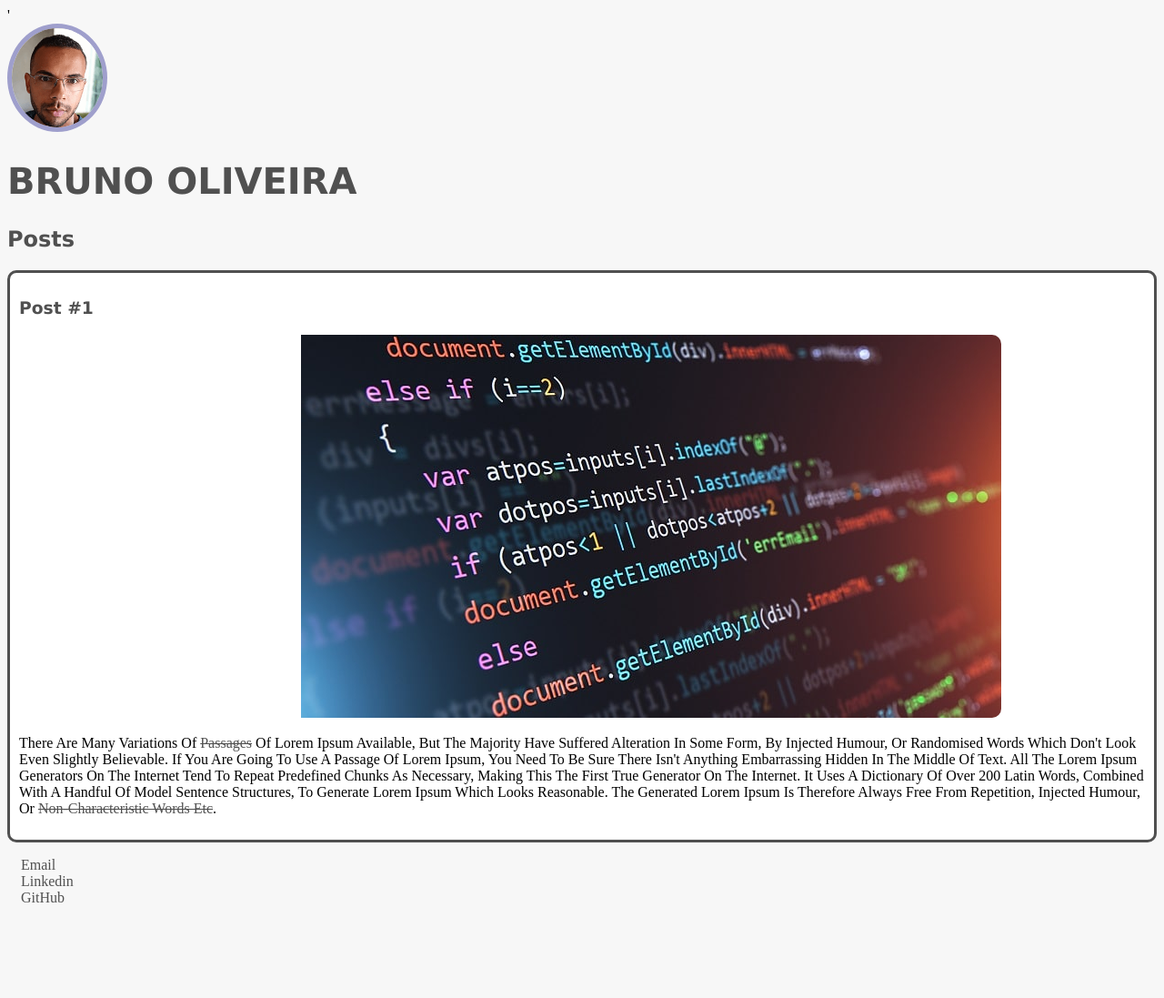
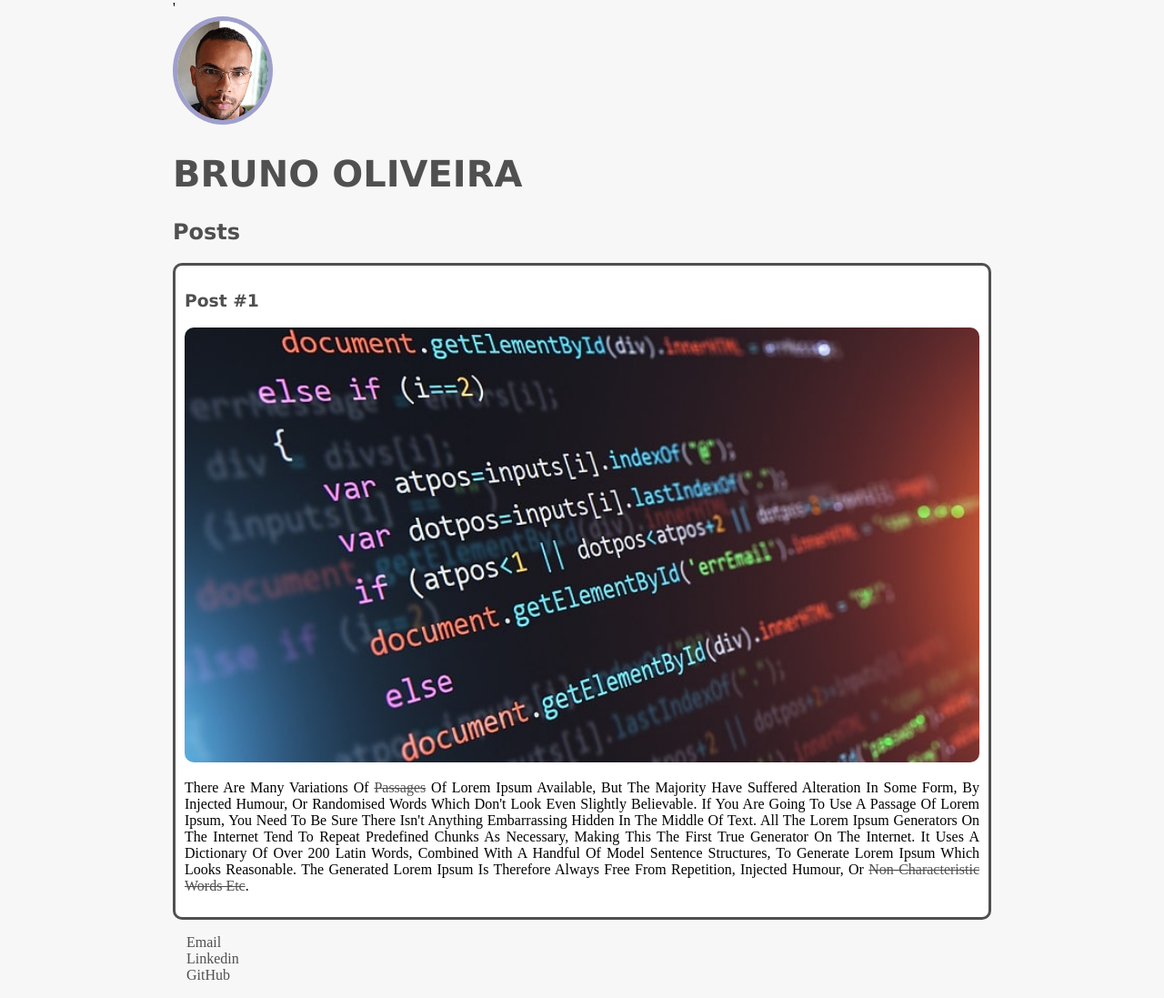
Before and after one commit to broliveira06/DIO-Bruno_Oliveira, a PHP site: page /index/Index.html in a window 1280 px wide. Shown: the whole page at 91% size. Before the commit the page ends 992 px from the top, so only its background shows below. Run offline with PHP 8.4, Linux system fonts and the light colour scheme.

Commit message:
Finalização da aula de introdução ao HTML5 e CSS3.

```diff
--- a/Bootcamps/Take Blip Web Developer/Introdução a Criação de WebSites HTML-CSS/css/style.css
+++ b/Bootcamps/Take Blip Web Developer/Introdução a Criação de WebSites HTML-CSS/css/style.css
@@ -1,6 +1,8 @@
 
 body{
     background: #f7f7f7;
+    max-width:900px;
+    margin:auto;
 }
 
 .photo_top{
@@ -36,6 +38,7 @@ a{
     border: 3px solid #505050;
     border-radius:10px;
     margin-bottom:15px;
+    text-align:justify;
 }
 
 .post_content{
@@ -47,7 +50,7 @@ a{
 .post_image{
     margin-bottom:15px;
     border-radius:10px;
-    padding-left:25%;
+    width:100%;
 }
 
 .contacts_list{
```
